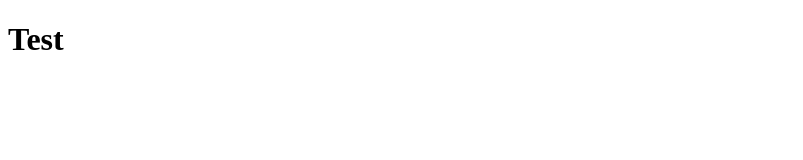
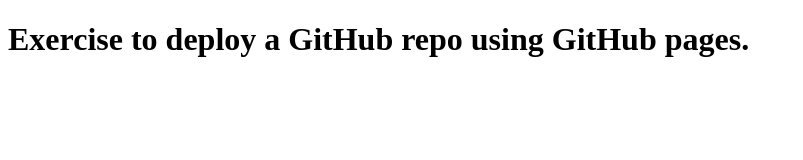
Before and after one commit to ThietKhong/Git_Page_Exercise, a plain HTML site: page index.html in a window 1280 px wide. Shown: the whole page, without its empty margins (0-803 px from the left). Drawn offline with Linux system fonts and the light colour scheme.

Commit message:
Update index.html

```diff
--- a/index.html
+++ b/index.html
@@ -7,6 +7,6 @@
     <title>Document</title>
 </head>
 <body>
-    <h1>Test</h1>
+    <h1>Exercise to deploy a GitHub repo using GitHub pages.</h1>
 </body>
 </html>
```
